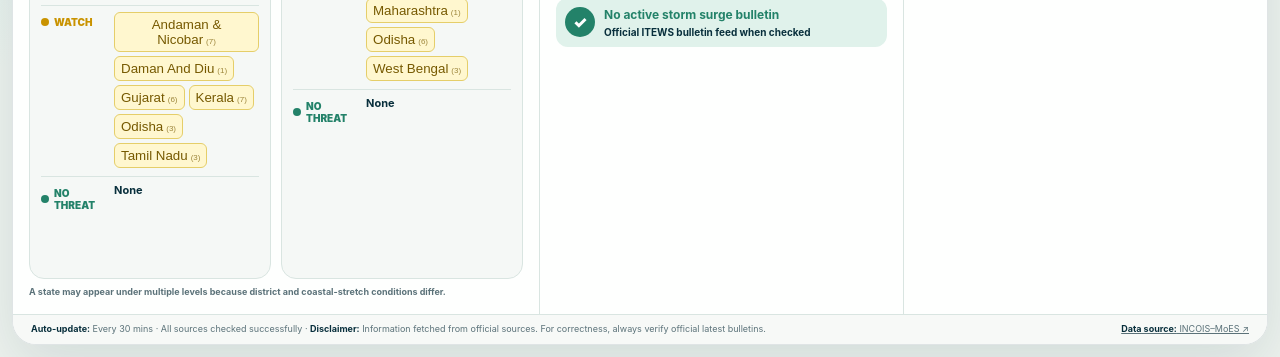
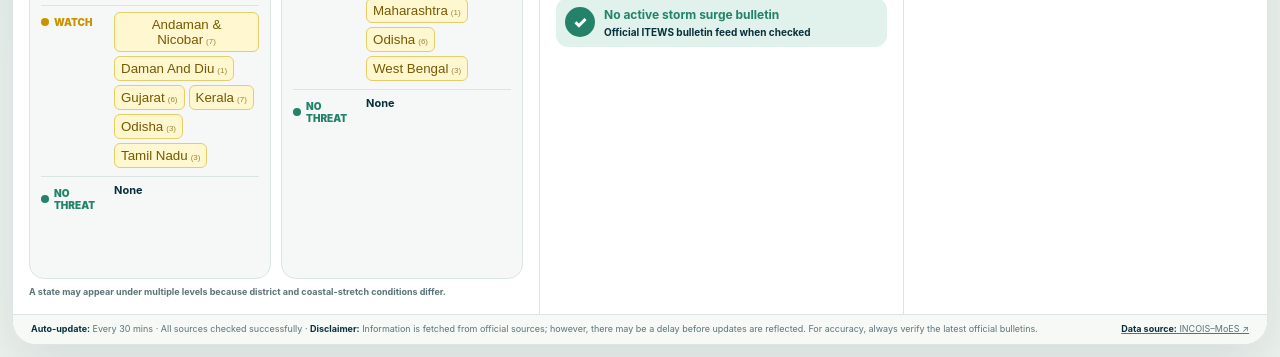
Before and after one commit to pkmdinesh/indiaoceanwatch, a plain HTML site: page index.html in a window 1280 px wide. Shown: the part 443-800 px from the top of the page. Drawn offline with Linux system fonts and the light colour scheme.

Commit message:
Clarify official-source update disclaimer

```diff
--- a/index.html
+++ b/index.html
@@ -118,7 +118,7 @@
       </div>
     </div>
 
-    <footer class="footer"><div><strong>Auto-update:</strong> Every 30 mins · <span id="updateState">Latest saved snapshot loaded</span> · <strong>Disclaimer:</strong> Information fetched from official sources. For correctness, always verify official latest bulletins.</div><div><a href="https://incois.gov.in/" target="_blank" rel="noopener"><strong>Data source:</strong> INCOIS–MoES ↗</a></div></footer>
+    <footer class="footer"><div><strong>Auto-update:</strong> Every 30 mins · <span id="updateState">Latest saved snapshot loaded</span> · <strong>Disclaimer:</strong> Information is fetched from official sources; however, there may be a delay before updates are reflected. For accuracy, always verify the latest official bulletins.</div><div><a href="https://incois.gov.in/" target="_blank" rel="noopener"><strong>Data source:</strong> INCOIS–MoES ↗</a></div></footer>
     <dialog class="advisory-dialog install-dialog" id="installDialog" aria-labelledby="installDialogTitle">
       <div class="advisory-dialog-head"><div><h2 id="installDialogTitle">Install Ocean Watch</h2><p>Keep the coastal advisory dashboard on this device.</p></div><button class="dialog-close" id="installDialogClose" type="button" aria-label="Close install instructions">&times;</button></div>
       <div class="advisory-details"><p id="installGuidance"></p><ol class="install-steps" id="installSteps"></ol></div>
```
